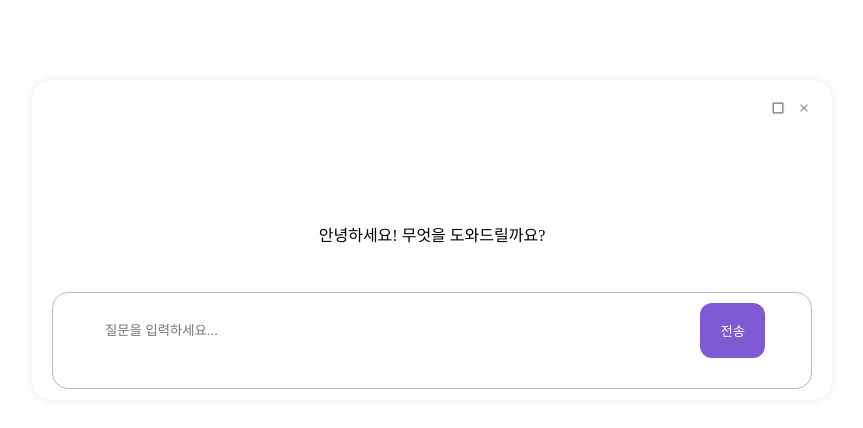
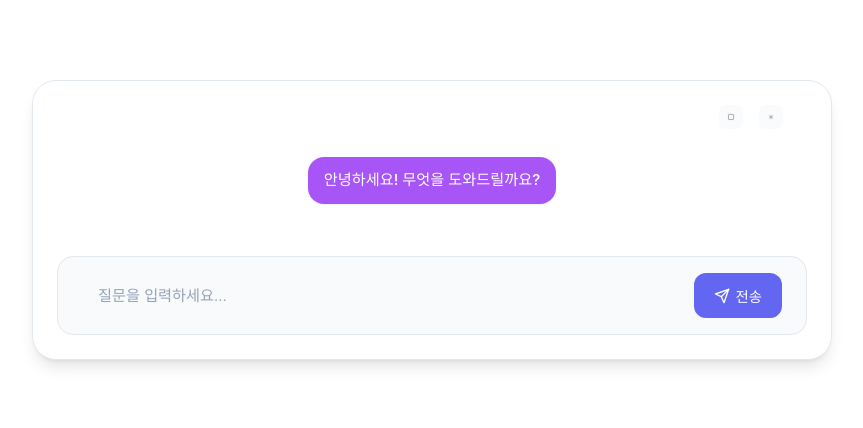
Before and after one commit to opensource-codo/front, a React (Create React App) app: page / in a window 1280 px wide. Both pictures are taken after a click on the picture 1200 px from the left and 39 px from the top of the page. Shown: the top 428 px of the page, without its empty margins (208-1071 px from the left). Built offline with nearby package versions, Linux system fonts and the light colour scheme.

Commit message:
Refactor code structure for improved readability and maintainability

```diff
--- a/src/components/ExpandedWindow.jsx
+++ b/src/components/ExpandedWindow.jsx
@@ -1,4 +1,4 @@
-import React, { useState, seEffect, useContext } from 'react';
+import React, { useState } from 'react';
 import axios from 'axios';
 import maximizeIcon from '../assets/checkbox.png';
 import closeIcon from '../assets/close.png';
@@ -86,6 +86,10 @@ function ExpandedWindow({ onClose, onExpandFull }) {
           onKeyDown={onKeyDown}
         />
         <button className="send-button" onClick={sendMessage}>
+          <svg width="16" height="16" viewBox="0 0 24 24" fill="none" xmlns="http://www.w3.org/2000/svg">
+            <path d="M22 2L11 13" stroke="currentColor" strokeWidth="2" strokeLinecap="round" strokeLinejoin="round"/>
+            <path d="M22 2L15 22L11 13L2 9L22 2Z" stroke="currentColor" strokeWidth="2" strokeLinecap="round" strokeLinejoin="round"/>
+          </svg>
           전송
         </button>
       </div>
--- a/src/components/FullExpandedWindow.jsx
+++ b/src/components/FullExpandedWindow.jsx
@@ -1,26 +1,60 @@
-import React from 'react';
+import React, { useState } from 'react';
 import minimizeIcon from '../assets/minimize.png';
 import closeIcon from '../assets/close.png';
 import arrowSubmit from '../assets/arrow-submit.png';
+import codoIcon from '../assets/CODO_icon.png';
 import '../css/FullExpandedWindow.css';
 
 function FullExpandedWindow({ onMinimize, onClose }) {
+    const [inputText, setInputText] = useState('');
+    const [messages, setMessages] = useState([
+        { from: 'system', text: '안녕하세요! 무엇을 도와드릴까요?' }
+    ]);
+
+    const sendMessage = async () => {
+        if (!inputText.trim()) return;
+
+        setMessages(prev => [...prev, { from: 'user', text: inputText }]);
+        setInputText('');
+
+        // 여기에 실제 API 호출 로직을 추가할 수 있습니다
+        setTimeout(() => {
+            setMessages(prev => [
+                ...prev,
+                { from: 'bot', text: '메시지를 받았습니다. 곧 응답하겠습니다.' }
+            ]);
+        }, 1000);
+    };
+
+    const onKeyDown = (e) => {
+        if (e.key === 'Enter') {
+            sendMessage();
+        }
+    };
+
+    const handleSuggestionClick = (suggestion) => {
+        setInputText(suggestion);
+    };
+
     return (
         <div className='full-expanded-window'>
             <aside className='sidebar'>
-                <div className='logo'>Codo AI</div>
+                <div className='logo'>
+                    <img src={codoIcon} alt="CODO Icon" className="logo-icon" />
+                    CODO
+                </div>
 
                 <nav className='menu'>
-                    <button className='menu-item active'>📌자주 쓰는 기능</button>
-                    <button className='menu-item'>⚙️설정</button>
-                    <button className='menu-item'>🕒홈</button>
+                    <button className='menu-item active'>📌 자주 쓰는 기능</button>
+                    <button className='menu-item'>⚙️ 설정</button>
+                    <button className='menu-item'>🏠 홈</button>
                 </nav>
 
                 <div className="spacer" />
 
                 <div className='user-profile'>
-                    <div className='avatar' />
-                    <div className='username'>username</div>
+                    <div className='avatar'></div>
+                    <div className='username'>사용자</div>
                 </div>
             </aside>
 
@@ -35,26 +69,45 @@ function FullExpandedWindow({ onMinimize, onClose }) {
 
                     <div className='input-container'>
                         <div className='input-top'>
-                            <input type='text'
-                            placeholder='질문을 입력하세요..' className='input-field' />
+                            <input
+                                type='text'
+                                placeholder='질문을 입력하세요..'
+                                className='input-field'
+                                value={inputText}
+                                onChange={(e) => setInputText(e.target.value)}
+                                onKeyDown={onKeyDown}
+                            />
+                            <button className='submit-button' onClick={sendMessage}>
+                                <img src={arrowSubmit} alt='Submit' />
+                            </button>
+                        </div>
 
-
-                        <button className='submit-button'>
-                            <img src={arrowSubmit} alt='Submit'></img>
-                        </button>
+                        <div className='suggestions-buttons'>
+                            <button onClick={() => handleSuggestionClick('단축키 안내')}>
+                                ⌨️ 단축키 안내
+                            </button>
+                            <button onClick={() => handleSuggestionClick('시뮬레이션')}>
+                                🎮 시뮬레이션
+                            </button>
+                            <button onClick={() => handleSuggestionClick('자동 실행')}>
+                                ⚡ 자동 실행
+                            </button>
+                        </div>
                     </div>
 
-                    <div className='suggestions-buttons'>
-                        <button>단축키 안내</button>
-                        <button>자동실행</button>
-                    </div>
+                    {messages.length > 1 && (
+                        <div className='messages-container'>
+                            {messages.slice(1).map((message, index) => (
+                                <div key={index} className={`message ${message.from}`}>
+                                    {message.text}
+                                </div>
+                            ))}
+                        </div>
+                    )}
                 </div>
             </div>
         </div>
-    </div>
     );
-
-
 }
 
 export default FullExpandedWindow;
--- a/src/css/App.css
+++ b/src/css/App.css
@@ -1,3 +1,39 @@
+:root {
+  --primary-color: #6366f1;
+  --primary-hover: #4f46e5;
+  --secondary-color: #f8fafc;
+  --accent-color: #a855f7;
+  --text-primary: #1e293b;
+  --text-secondary: #64748b;
+  --text-muted: #94a3b8;
+  --border-color: #e2e8f0;
+  --border-hover: #cbd5e1;
+  --background-primary: #ffffff;
+  --background-secondary: #f8fafc;
+  --shadow-sm: 0 1px 2px 0 rgb(0 0 0 / 0.05);
+  --shadow-md: 0 4px 6px -1px rgb(0 0 0 / 0.1), 0 2px 4px -2px rgb(0 0 0 / 0.1);
+  --shadow-lg: 0 10px 15px -3px rgb(0 0 0 / 0.1), 0 4px 6px -4px rgb(0 0 0 / 0.1);
+  --radius-sm: 0.375rem;
+  --radius-md: 0.5rem;
+  --radius-lg: 0.75rem;
+  --radius-xl: 1rem;
+  --radius-2xl: 1.5rem;
+}
+
+* {
+  box-sizing: border-box;
+}
+
+body {
+  font-family: -apple-system, BlinkMacSystemFont, 'Segoe UI', 'Roboto', 'Oxygen',
+    'Ubuntu', 'Cantarell', 'Fira Sans', 'Droid Sans', 'Helvetica Neue',
+    sans-serif;
+  -webkit-font-smoothing: antialiased;
+  -moz-osx-font-smoothing: grayscale;
+  margin: 0;
+  padding: 0;
+}
+
 .app-container {
   position: fixed;
   top: 20px;
@@ -10,4 +46,43 @@
   padding: 0;
   margin: 0;
   border-shadow: none;
+  transition: transform 0.2s ease;
 }
+
+.compact-window:hover {
+  transform: scale(1.05);
+}
+
+.compact-button-container {
+  position: relative;
+  display: inline-block;
+}
+
+.pulse-indicator {
+  position: absolute;
+  top: 50%;
+  left: 50%;
+  transform: translate(-50%, -50%);
+  width: 140px;
+  height: 140px;
+  border-radius: 50%;
+  background: linear-gradient(135deg, var(--primary-color), var(--accent-color));
+  opacity: 0.3;
+  animation: pulse 2s infinite;
+  pointer-events: none;
+}
+
+@keyframes pulse {
+  0% {
+    transform: translate(-50%, -50%) scale(0.8);
+    opacity: 0.3;
+  }
+  50% {
+    transform: translate(-50%, -50%) scale(1);
+    opacity: 0.1;
+  }
+  100% {
+    transform: translate(-50%, -50%) scale(0.8);
+    opacity: 0.3;
+  }
+}
--- a/src/css/ExpandedWindow.css
+++ b/src/css/ExpandedWindow.css
@@ -4,34 +4,40 @@
   left: 50%;
   transform: translateX(-50%);
   width: 800px;
-  height: 260px;
-  background-color: #ffffff;
-  border-radius: 20px;
-  box-shadow: 0 0 10px rgba(0,0,0,0.1);
+  height: 280px;
+  background-color: var(--background-primary);
+  border-radius: var(--radius-2xl);
+  box-shadow: var(--shadow-lg);
   display: flex;
   flex-direction: column;
   justify-content: space-between;
-  padding: 20px 0 40px 0;
-
+  padding: 24px 0 24px 0;
+  border: 1px solid var(--border-color);
+  backdrop-filter: blur(10px);
 }
 
 .header {
   display: flex;
   justify-content: flex-end;
-  gap: 10px;
+  gap: 16px;
+  padding: 0 24px;
 }
 
 .header img {
-  width: 16px;
-  height: 16px;
+  width: 24px;
+  height: 24px;
   cursor: pointer;
   opacity: 0.7;
-  transition: all 0.2s;
+  transition: all 0.2s ease;
+  padding: 8px;
+  border-radius: var(--radius-sm);
+  background-color: var(--background-secondary);
 }
 
 .header img:hover {
   opacity: 1;
-  transform: scale(1.2);
+  transform: scale(1.1);
+  background-color: var(--primary-color);
 }
 
 .body {
@@ -40,76 +46,108 @@
   justify-content: center;
   align-items: center;
   text-align: center;
-  gap: 8px;
-  padding: 16px;
+  gap: 12px;
+  padding: 20px 24px;
   overflow-y: auto;
   flex-grow: 1;
-  overflow-y: auto;
-  justify-content: center;
-  min-height: 80px;
+  min-height: 100px;
 }
 
 .body h2 {
-  font-size: 1.4rem;
-  font-weight: bold;
+  font-size: 1.5rem;
+  font-weight: 600;
+  color: var(--text-primary);
+  margin: 0;
+}
+
+.message {
+  max-width: 75%;
+  padding: 12px 16px;
+  margin: 8px 0;
+  border-radius: var(--radius-xl);
+  line-height: 1.5;
+  word-break: break-word;
+  display: inline-block;
+  font-size: 0.95rem;
+  box-shadow: var(--shadow-sm);
+}
+
+.message.user {
+  background-color: var(--primary-color);
+  color: white;
+  align-self: flex-end;
+  border-bottom-right-radius: var(--radius-sm);
+}
+
+.message.bot {
+  background-color: var(--background-secondary);
+  color: var(--text-primary);
+  align-self: flex-start;
+  border-bottom-left-radius: var(--radius-sm);
+  border: 1px solid var(--border-color);
+}
+
+.message.system {
+  background-color: var(--accent-color);
+  color: white;
+  align-self: center;
+  font-weight: 500;
 }
 
 .chat-input-area {
   display: flex;
   align-items: center;
-  gap: 10px;
-  padding: 10px 16px 30px 16px;
-  background-color: #ffffff;
-  border: 1px solid #bbb;
-  border-radius: 16px;
-  margin: 0 20px 10px 20px;
+  gap: 12px;
+  padding: 16px 24px;
+  background-color: var(--background-secondary);
+  border: 1px solid var(--border-color);
+  border-radius: var(--radius-xl);
+  margin: 0 24px;
   box-sizing: border-box;
+  transition: border-color 0.2s ease, box-shadow 0.2s ease;
+}
 
+.chat-input-area:focus-within {
+  border-color: var(--primary-color);
+  box-shadow: 0 0 0 3px rgb(99 102 241 / 0.1);
 }
 
 .chat-input {
   flex: 1;
-  padding: 16px;
-  border-radius: 12px;
+  padding: 12px 16px;
+  border-radius: var(--radius-lg);
   border: none;
-  height: 15px;
-  margin-left: 20px;
-  margin-right: 30px;
   outline: none;
+  font-size: 0.95rem;
+  background: transparent;
+  color: var(--text-primary);
+}
+
+.chat-input::placeholder {
+  color: var(--text-muted);
 }
 
 .send-button {
-  padding: 18px 20px;
-  border-radius: 12px;
-  background-color: #805ad5;
+  padding: 12px 20px;
+  border-radius: var(--radius-lg);
+  background-color: var(--primary-color);
   color: white;
   border: none;
   cursor: pointer;
-  margin-right: 30px;
+  font-weight: 500;
+  font-size: 0.9rem;
+  transition: all 0.2s ease;
+  display: flex;
+  align-items: center;
+  gap: 6px;
 }
 
 .send-button:hover {
-  background-color: #6b46c1;
+  background-color: var(--primary-hover);
+  transform: translateY(-1px);
+  box-shadow: var(--shadow-md);
 }
 
-.message {
-  max-width: 70%;
-  padding: 10px 14px;
-  margin: 8px 0;
-  border-radius: 16px;
-  line-height: 1.4;
-  word-break: break-word;
-  display: inline-block;
+.send-button:active {
+  transform: translateY(0);
 }
-
-.message.user {
-  background-color: white;
-  align-self: flex-end;
-  border-bottom-right-radius: 4px;
-}
-
-/* 봇 응답 메시지 */
-.message.bot {
-  align-self: flex-start;
-  border-bottom-left-radius: 4px;
-}
--- a/src/css/FullExpandedWindow.css
+++ b/src/css/FullExpandedWindow.css
@@ -2,46 +2,70 @@
   display: flex;
   width: 100%;
   height: 95vh;
-  background-color: white;
-  font-family: 'Pretendard';
+  background-color: var(--background-primary);
+  font-family: -apple-system, BlinkMacSystemFont, 'Segoe UI', 'Roboto', 'Oxygen',
+    'Ubuntu', 'Cantarell', 'Fira Sans', 'Droid Sans', 'Helvetica Neue',
+    sans-serif;
   overflow: hidden;
+  border-radius: var(--radius-2xl);
+  box-shadow: var(--shadow-lg);
 }
 
 .sidebar {
-  width: 240px;
-  background-color: #f5f3ff;
-  padding: 20px;
+  width: 280px;
+  background: linear-gradient(135deg, var(--background-secondary) 0%, #f1f5f9 100%);
+  padding: 32px 24px;
   display: flex;
   flex-direction: column;
   height: 100vh;
+  border-right: 1px solid var(--border-color);
 }
 
 .logo {
-  font-size: 1.5rem;
-  font-weight: bold;
-  margin-bottom: 40px;
+  font-size: 1.75rem;
+  font-weight: 700;
+  margin-bottom: 48px;
+  color: var(--text-primary);
+  display: flex;
+  align-items: center;
+  gap: 12px;
+}
+
+.logo-icon {
+  width: 32px;
+  height: 32px;
+  object-fit: contain;
 }
 
 .menu {
   display: flex;
   flex-direction: column;
-  gap: 16px;
+  gap: 8px;
 }
 
 .menu-item {
   all: unset;
-  font-size: 1rem;
-  color: #333;
+  font-size: 0.95rem;
+  color: var(--text-secondary);
   cursor: pointer;
-  transition: color 0.2s;
+  transition: all 0.2s ease;
+  padding: 12px 16px;
+  border-radius: var(--radius-lg);
+  display: flex;
+  align-items: center;
+  gap: 12px;
+  font-weight: 500;
 }
 
 .menu-item:hover {
-  color: black;
+  color: var(--text-primary);
+  background-color: rgba(99, 102, 241, 0.1);
 }
 
 .menu-item.active {
-  color: black;
+  color: var(--primary-color);
+  background-color: rgba(99, 102, 241, 0.1);
+  font-weight: 600;
 }
 
 .spacer {
@@ -52,70 +76,111 @@
   margin-top: auto;
   display: flex;
   align-items: center;
-  gap: 8px;
+  gap: 12px;
   font-size: 0.9rem;
-  color: #555;
+  color: var(--text-secondary);
+  padding: 16px;
+  border-radius: var(--radius-lg);
+  background-color: rgba(255, 255, 255, 0.5);
+  border: 1px solid var(--border-color);
 }
 
 .user-profile .avatar {
-  width: 20px;
-  height: 20px;
-  background-color: #ccc;
+  width: 32px;
+  height: 32px;
+  background: linear-gradient(135deg, var(--primary-color), var(--accent-color));
   border-radius: 50%;
+  display: flex;
+  align-items: center;
+  justify-content: center;
+  color: white;
+  font-weight: 600;
+  font-size: 0.8rem;
+}
+
+.user-profile .avatar::before {
+  content: "U";
 }
 
 .main-content {
   flex: 1;
   position: relative;
-  padding: 40px;
-
+  padding: 48px;
+  background-color: var(--background-primary);
+  display: flex;
+  flex-direction: column;
+  justify-content: center;
+  align-items: center;
 }
 
 .header {
   position: absolute;
-  top: 20px;
-  right: 20px;
+  top: 24px;
+  right: 24px;
   display: flex;
-  gap: 10px;
+  gap: 16px;
 }
 
 .header img {
-  width: 16px;
-  height: 16px;
+  width: 24px;
+  height: 24px;
   cursor: pointer;
-  opacity: 0.6;
+  opacity: 0.7;
+  transition: all 0.2s ease;
+  padding: 8px;
+  border-radius: var(--radius-sm);
+  background-color: var(--background-secondary);
 }
 
 .header img:hover {
   opacity: 1;
+  background-color: var(--primary-color);
+  transform: scale(1.1);
 }
 
 .body {
-  margin-top: 80px;
+  width: 100%;
+  max-width: 800px;
+  text-align: center;
 }
 
 .body h2 {
-  font-size: 1.4rem;
-  margin-bottom: 20px;
+  font-size: 2rem;
+  margin-bottom: 32px;
+  color: var(--text-primary);
+  font-weight: 600;
+}
+
+.body p {
+  font-size: 1.25rem;
+  color: var(--text-primary);
+  margin-bottom: 48px;
+  font-weight: 500;
 }
 
 .input-container {
-  background-color: white;
-  border: 1px solid #eee;
-  border-radius: 16px;
-  padding: 16px;
+  background-color: var(--background-primary);
+  border: 2px solid var(--border-color);
+  border-radius: var(--radius-2xl);
+  padding: 24px;
   width: 100%;
   max-width: 800px;
-  box-shadow: 0 0 4px rgba(0, 0, 0, 0.03);
+  box-shadow: var(--shadow-md);
   display: flex;
   flex-direction: column;
-  gap: 12px;
+  gap: 16px;
+  transition: border-color 0.2s ease, box-shadow 0.2s ease;
+}
+
+.input-container:focus-within {
+  border-color: var(--primary-color);
+  box-shadow: 0 0 0 3px rgb(99 102 241 / 0.1);
 }
 
 .input-top {
   display: flex;
   align-items: center;
-  gap: 12px;
+  gap: 16px;
 }
 
 .input-field {
@@ -124,37 +189,110 @@
   outline: none;
   font-size: 1rem;
   background: transparent;
+  color: var(--text-primary);
+  padding: 16px 20px;
+  border-radius: var(--radius-lg);
+  background-color: var(--background-secondary);
 }
 
-.suggestion-buttons {
+.input-field::placeholder {
+  color: var(--text-muted);
+}
+
+.suggestions-buttons {
   display: flex;
+  gap: 12px;
+  flex-wrap: wrap;
+}
+
+.suggestions-buttons button {
+  all: unset;
+  background-color: var(--background-secondary);
+  border: 1px solid var(--border-color);
+  border-radius: var(--radius-lg);
+  padding: 10px 16px;
+  cursor: pointer;
+  font-size: 0.9rem;
+  font-weight: 500;
+  color: var(--text-secondary);
+  transition: all 0.2s ease;
+  display: inline-flex;
+  align-items: center;
   gap: 8px;
 }
 
-.suggestion-buttons button {
-  all: unset;
-  background-color: white;
-  border: 1px solid #ddd;
-  border-radius: 8px;
-  padding: 6px 12px;
-  cursor: pointer;
-  font-size: 0.9rem;
-  display: inline-block;
+.suggestions-buttons button:hover {
+  background-color: var(--primary-color);
+  color: white;
+  border-color: var(--primary-color);
+  transform: translateY(-1px);
+  box-shadow: var(--shadow-sm);
 }
 
 .submit-button {
-  background-color: #bca9f5;
+  background: linear-gradient(135deg, var(--primary-color), var(--accent-color));
   border: none;
-  border-radius: 12px;
-  padding: 10px 12px;
+  border-radius: var(--radius-lg);
+  padding: 16px 20px;
   cursor: pointer;
   display: flex;
   align-items: center;
   justify-content: center;
+  transition: all 0.2s ease;
+  box-shadow: var(--shadow-sm);
+}
+
+.submit-button:hover {
+  transform: translateY(-2px);
+  box-shadow: var(--shadow-md);
+}
+
+.submit-button:active {
+  transform: translateY(0);
 }
 
 .submit-button img {
-  width: 16px;
-  height: 16px;
-  image-rendering: pixelated;
+  width: 18px;
+  height: 18px;
+  filter: brightness(0) invert(1);
 }
+
+.messages-container {
+  margin-top: 32px;
+  width: 100%;
+  max-width: 800px;
+  display: flex;
+  flex-direction: column;
+  gap: 16px;
+  max-height: 300px;
+  overflow-y: auto;
+  padding: 16px;
+  background-color: var(--background-secondary);
+  border-radius: var(--radius-xl);
+  border: 1px solid var(--border-color);
+}
+
+.messages-container .message {
+  max-width: 75%;
+  padding: 12px 16px;
+  border-radius: var(--radius-xl);
+  line-height: 1.5;
+  word-break: break-word;
+  font-size: 0.95rem;
+  box-shadow: var(--shadow-sm);
+}
+
+.messages-container .message.user {
+  background-color: var(--primary-color);
+  color: white;
+  align-self: flex-end;
+  border-bottom-right-radius: var(--radius-sm);
+}
+
+.messages-container .message.bot {
+  background-color: var(--background-primary);
+  color: var(--text-primary);
+  align-self: flex-start;
+  border-bottom-left-radius: var(--radius-sm);
+  border: 1px solid var(--border-color);
+}
```
Also changed, not shown: src/components/CompactWindow.jsx (+15 -2 lines), src/assets/CODO_icon.png (added).
